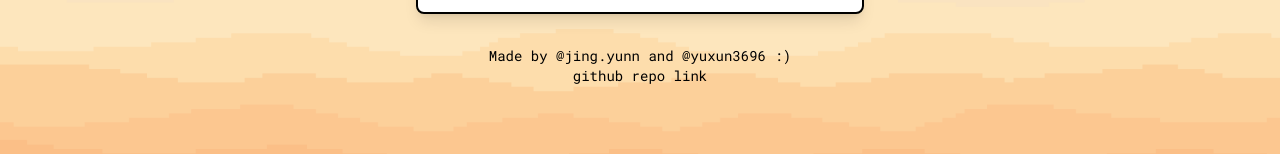
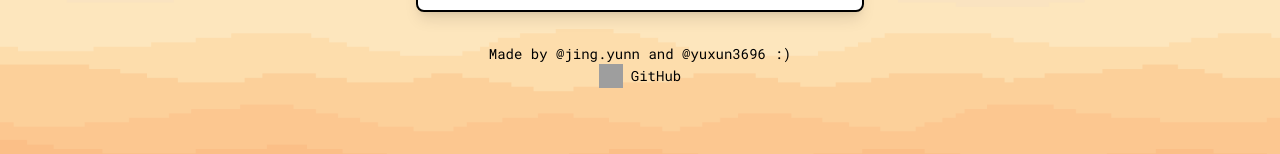
Before and after one commit to yuxunn/feesh, a Next.js app: page / in a window 1280 px wide. Shown: the part 611-765 px from the top of the page. Built offline with nearby package versions, Linux system fonts and the light colour scheme; grey boxes are pictures that could not be loaded.

Commit message:
add github icon

```diff
--- a/src/app/page.js
+++ b/src/app/page.js
@@ -16,7 +16,10 @@ export default function Home() {
       </div>
       <div className='text-black p-4 pt-8 text-center text-sm'>
         <p>Made by @jing.yunn and @yuxun3696 :)</p>
-        <p>github repo link</p>
+        <a href="https://github.com/yuxunn/feesh" className="flex justify-center items-center space-x-2">
+          <img src="/static/socials/github.png" alt="GitHub" className="w-6 h-6" />
+          <span>GitHub</span>
+        </a>
       </div>
     </main>
   );
--- a/src/app/quiz/page.jsx
+++ b/src/app/quiz/page.jsx
@@ -154,8 +154,11 @@ const Page = () => {
       </div>
       <div className='text-black p-1 text-center text-sm'>
         <p>Made by @jing.yunn and @yuxun3696 :)</p>
-        <p>github repo link</p>
-      </div>
+        <a href="https://github.com/yuxunn/feesh" className="flex justify-center items-center space-x-2">
+          <img src="/static/socials/github.png" alt="GitHub" className="w-6 h-6" />
+          <span>GitHub</span>
+        </a>
+        </div>
     </div>
   );
 };
--- a/src/app/result/page.js
+++ b/src/app/result/page.js
@@ -15,7 +15,10 @@ export default function Results() {
 
       <div className="text-black p-1 text-center text-sm">
         <p>Made by @jing.yunn and @yuxun3696 :)</p>
-        <p>github repo link</p>
+        <a href="https://github.com/yuxunn/feesh" className="flex justify-center items-center space-x-2">
+          <img src="/static/socials/github.png" alt="GitHub" className="w-6 h-6" />
+          <span>GitHub</span>
+        </a>
       </div>
     </div>
   );
```
Also changed, not shown: static/socials/github.png (added).
